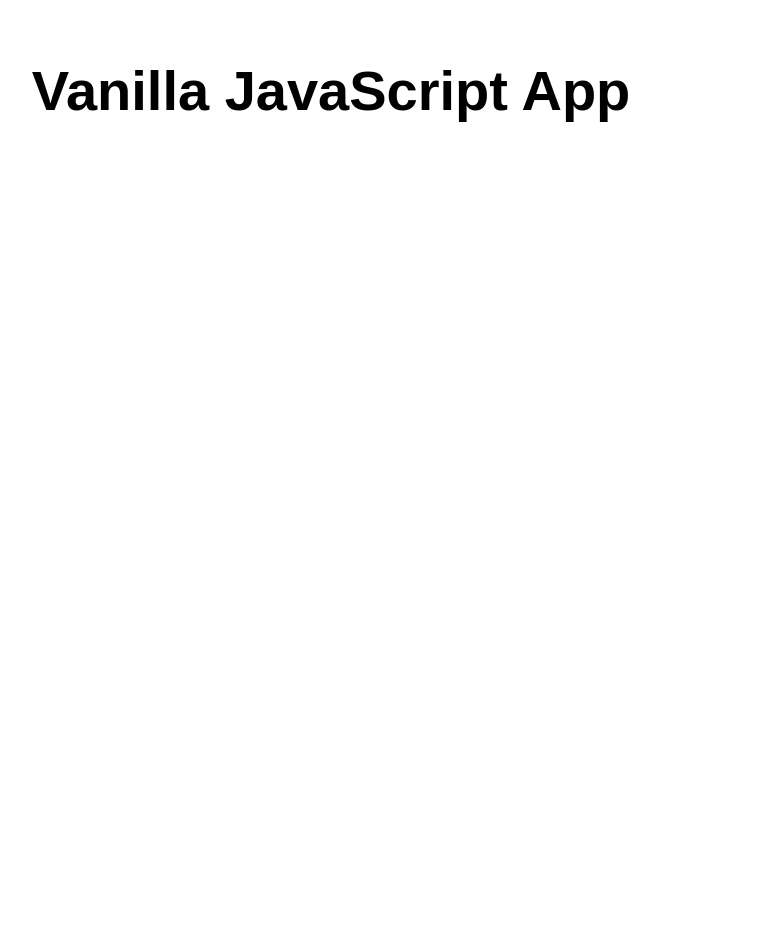
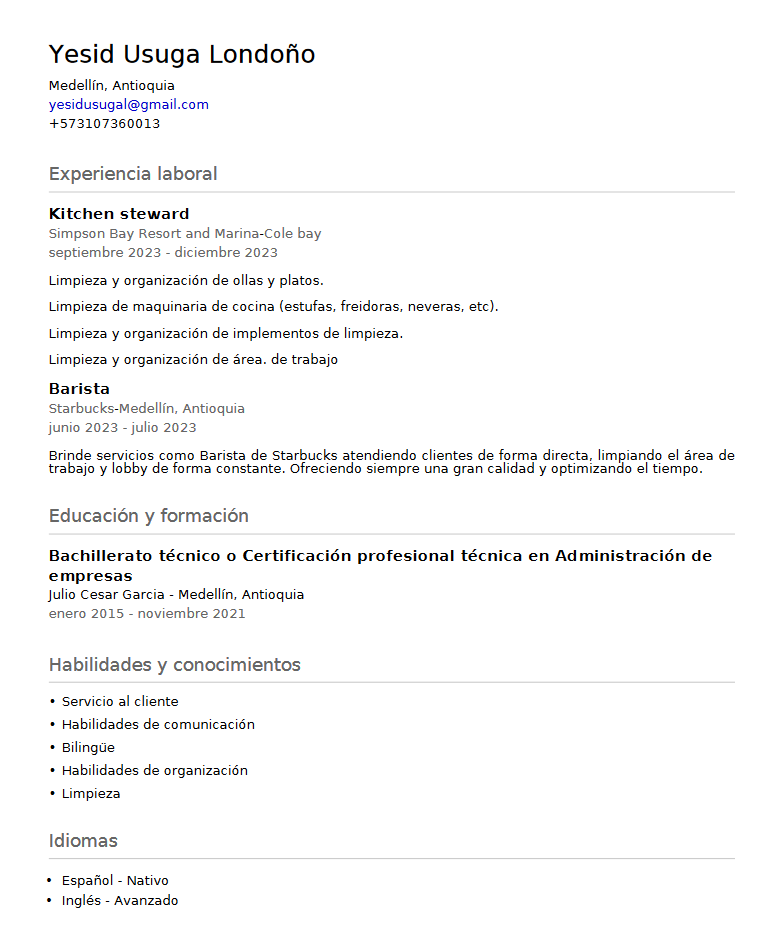
Before and after one commit to YesidUsu/hoja_vida, a website: page src/index.html in a window 1280 px wide. Shown: the whole page, without its empty margins (309-1075 px from the left). Before the commit the page ends 800 px from the top, so only its background shows below. Drawn offline with Linux system fonts and the light colour scheme.

Commit message:
Primer commit

```diff
--- a/src/index.html
+++ b/src/index.html
@@ -10,7 +10,7 @@
 
 <body>
   <main>
-    <h1>Vanilla JavaScript App</h1>
+    <img src="../img/Hoja de vida.png" alt="">
   </main>
 </body>
 
```
Also changed, not shown: img/Hoja de vida.png (added).
